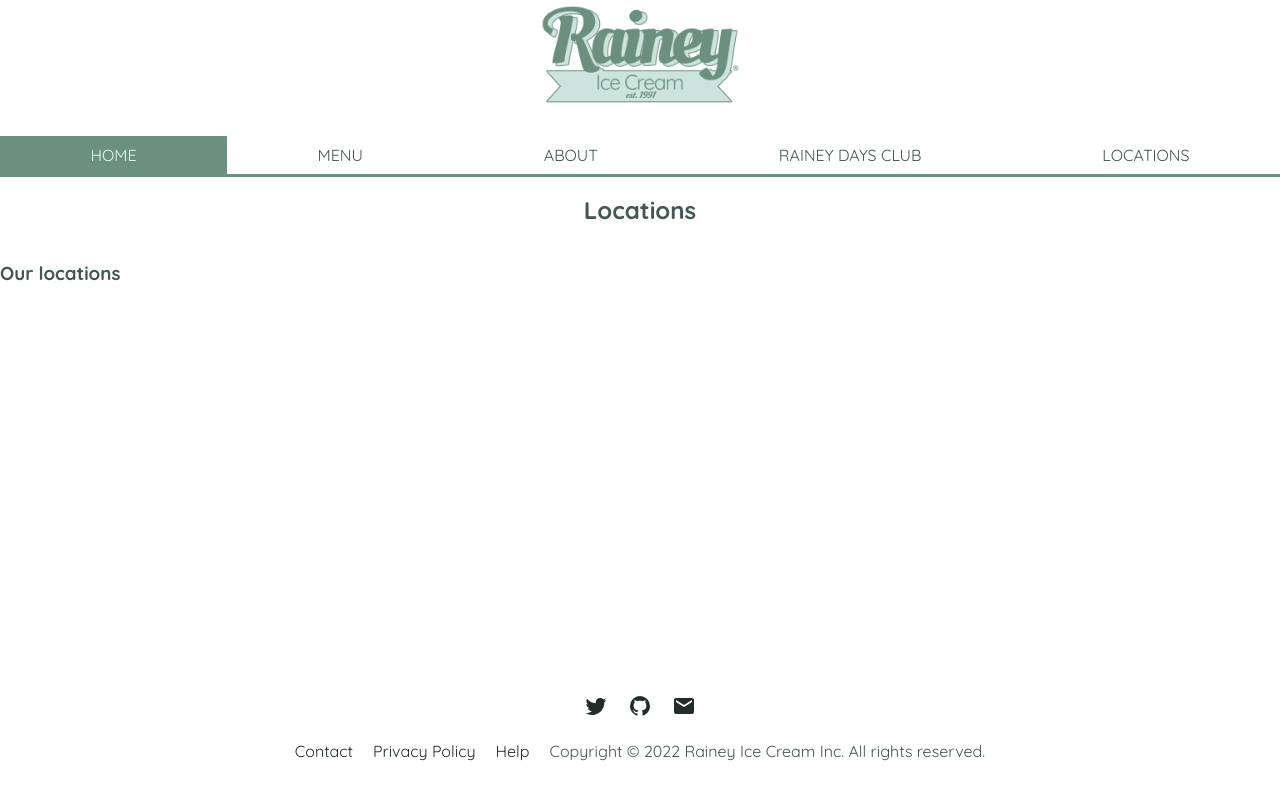
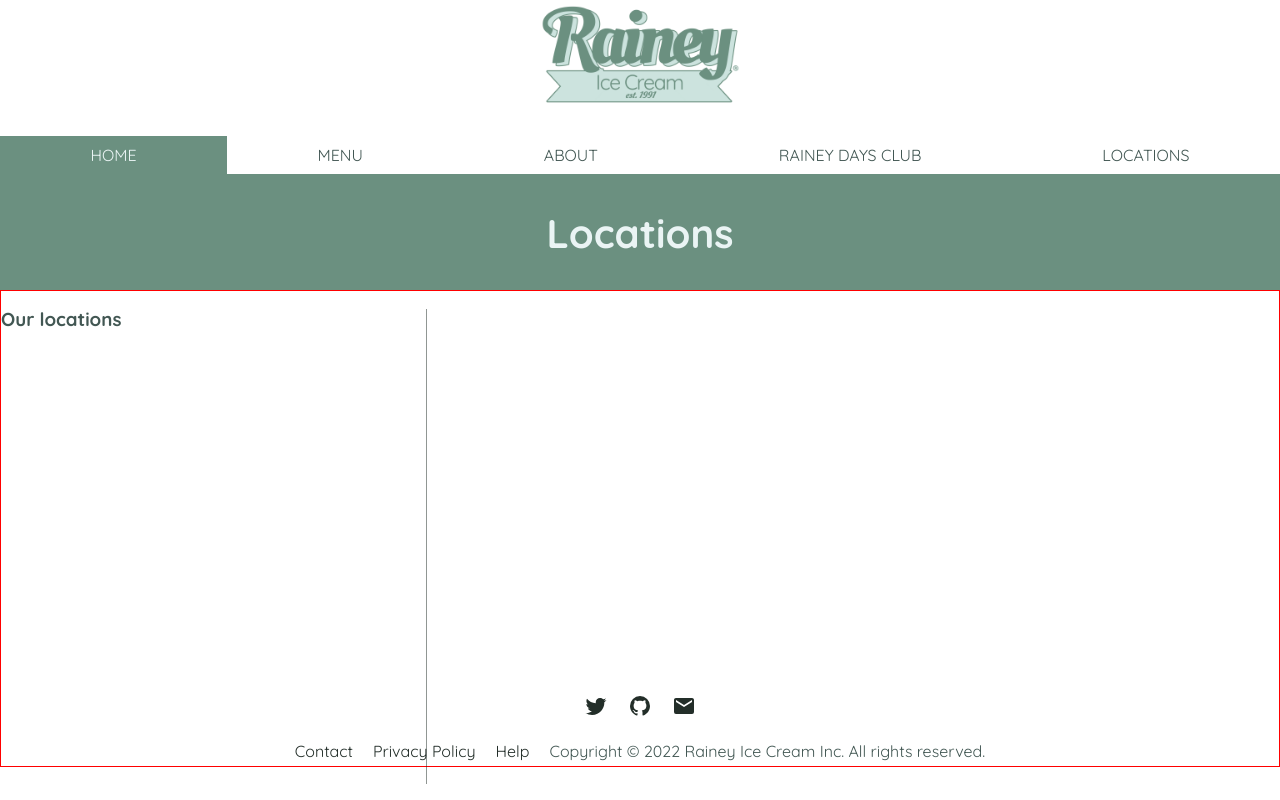
Before and after one commit to ginahend94/rainey-ice-cream, a website built with webpack: page dist/index.html in a window 1280 px wide. Built offline with nearby package versions, Linux system fonts and the light colour scheme.

Commit message:
Begin markup for map

```diff
--- a/src/style.css
+++ b/src/style.css
@@ -34,12 +34,15 @@
 html {
     overflow-x: hidden;
     margin-right: calc(-1 * (100vw - 100%));
+    height: 100%;
 }
 
 body {
     font-family: var(--body-font);
     color: rgb(var(--light-black));
     padding: 0;
+    min-height: 100vh;
+    height: 100%;
 }
 
 img {
@@ -49,6 +52,7 @@ img {
 .wrapper {
     max-width: 1400px;
     min-height: 100vh;
+    height: 100%;
     margin: auto;
     display: flex;
     flex-direction: column;
@@ -466,13 +470,32 @@ main button:active {
 .sign-up-form .checkbox {
     flex-direction: row;
     align-items: center;
-    /* gap:10px; */
 }
 
 .sign-up-form button {
     background-color: rgb(var(--dark-green));
     color: rgb(var(--white));
 }
+
+
+/* LOCATIONS */
+
+.locations-container {
+    position: relative;
+    width: 100%;
+    height: 100%;
+    border: solid 1px red;
+}
+.sidebar {
+    height: 100%;
+    width: calc(100% / 3);
+    /* height: 100vh; */
+    /* top:0;
+    left:0; */
+    /* overflow: hidden; */
+    border-right: 1px solid rgba(var(--black), .5);
+}
+
 
 /* FOOTER  */
 
--- a/src/tabs/locations.js
+++ b/src/tabs/locations.js
@@ -12,18 +12,29 @@ mapboxgl.accessToken = 'pk.eyJ1IjoiZ2luYWhlbmQ5NCIsImEiOiJjbDM1a2psejAwYzh4M2Ryd
 
 export default () => {
     const wrapper = document.createElement('main');
+    wrapper.classList.add('locations-wrapper');
+    wrapper.classList.add('page-wrapper');
+
     const header = document.createElement('header');
     wrapper.appendChild(header);
     const h2 = document.createElement('h2');
     header.appendChild(h2);
     h2.textContent = 'Locations';
 
+
+    const locationsContainer = document.createElement('div');
+    wrapper.appendChild(locationsContainer);
+    locationsContainer.classList.add('locations-container');
+
     const sidebar = document.createElement('div');
     sidebar.classList.add('sidebar');
-    wrapper.appendChild(sidebar);
-    sidebar.innerHTML = `<div class="heading">
-        <h3>Our locations</h3>
-    </div>`;
+    locationsContainer.appendChild(sidebar);
+    const heading = document.createElement('div');
+    heading.classList.add('heading');
+    sidebar.appendChild(heading);
+    const h3 = document.createElement('h3');
+    heading.appendChild(h3);
+    h3.textContent = 'Our locations';
     const listings = document.createElement('div');
     listings.id = 'listings';
     listings.classList.add('listings');
```
